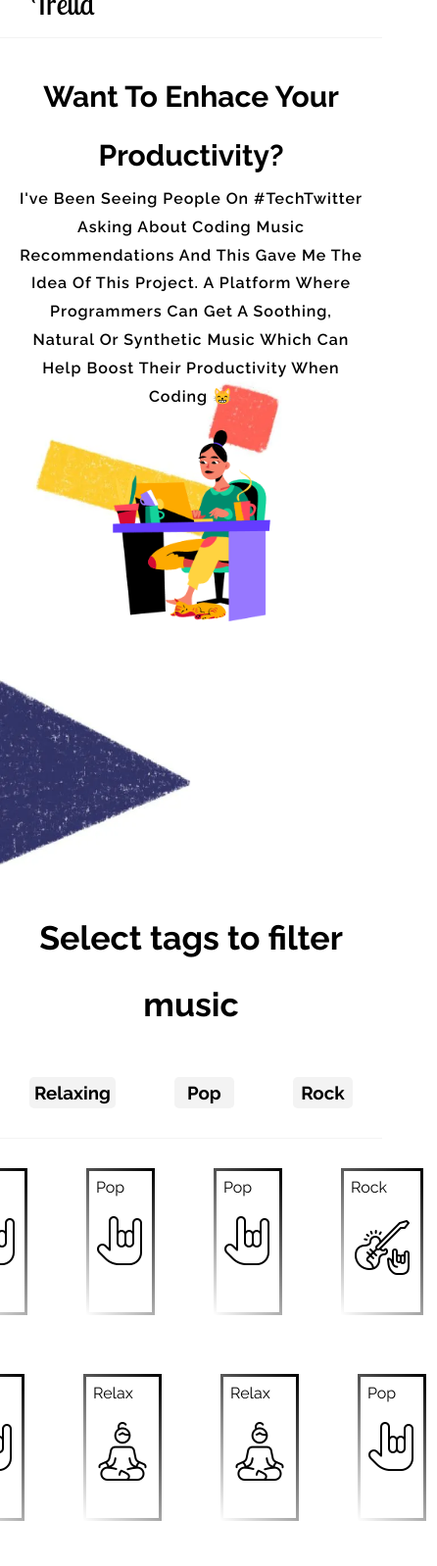
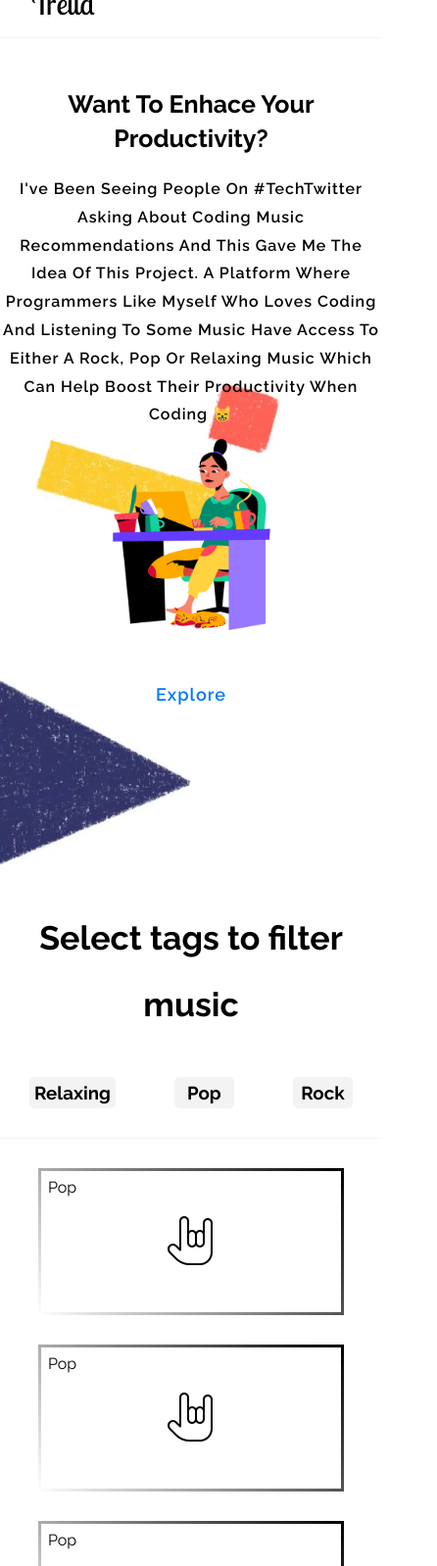
Before and after one commit to nmasi322/Trello., a plain HTML site: page index.html in a window 390 px wide. Shown: the top 1598 px of the page at 98% size, 446 px wide, since content can reach past the window. Drawn offline with Linux system fonts and the light colour scheme.

Commit message:
Done with home page

```diff
--- a/index.html
+++ b/index.html
@@ -18,7 +18,7 @@
 <body>
     <section id="home">
         <h2>Want to enhace your productivity?</h2>
-        <p>I've been seeing people on #TechTwitter asking about coding music recommendations and this gave me the idea of this project. A platform where programmers can get a soothing, natural or synthetic music which can help boost their productivity when coding &#128568;</p>
+        <p>I've been seeing people on #TechTwitter asking about coding music recommendations and this gave me the idea of this project. A platform where programmers like myself who loves coding and listening to some music have access to either a rock, pop or relaxing music which can help boost their productivity when coding &#128568;</p>
         <img src="./images/bg2.webp" class="bg" alt="">
         <img src="./images/work-from-home-k0gkgp84vzpsxycd9c9xjo.png" class="code" alt="">
         <p><a href="#tags" id="explore">Explore</a></p>
--- a/style.css
+++ b/style.css
@@ -106,7 +106,6 @@ a{
     text-align: center;
 }
 #tags .row{
-    width: 100%;
     margin-left: 0px;
     display: flex;
     align-items: center;
@@ -149,10 +148,6 @@ a{
 
 
 @media (max-width: 760px) {
-    #home{
-        background: url(./images/bg1.webp);
-        background-size: cover;
-    }
     #home h2{
         font-size: 30px;
         top: 30px;
@@ -174,7 +169,36 @@ a{
     #home #explore{
         display: none;
     }
+    #tags .row{
+        display: block;
+    }
     #tags .box{
+        width: 80%;
+        margin-right: auto;
+        margin-left: auto;
+    }
+}
+
+
+@media (max-width: 480px) {
+    #home p{
+        top: 70px;
         width: 100%;
     }
+    #home h2{
+        font-size: 25px;
+        line-height: 1.4;
+        top: 50px;
+    }
+    .code{
+        top: 80px;
+    }
+    #tags .box{
+        width: 80%;
+        margin-right: auto;
+        margin-left: auto;
+    }#home #explore{
+        display: block;
+        margin-top: 100px;
+    }
 }
```
